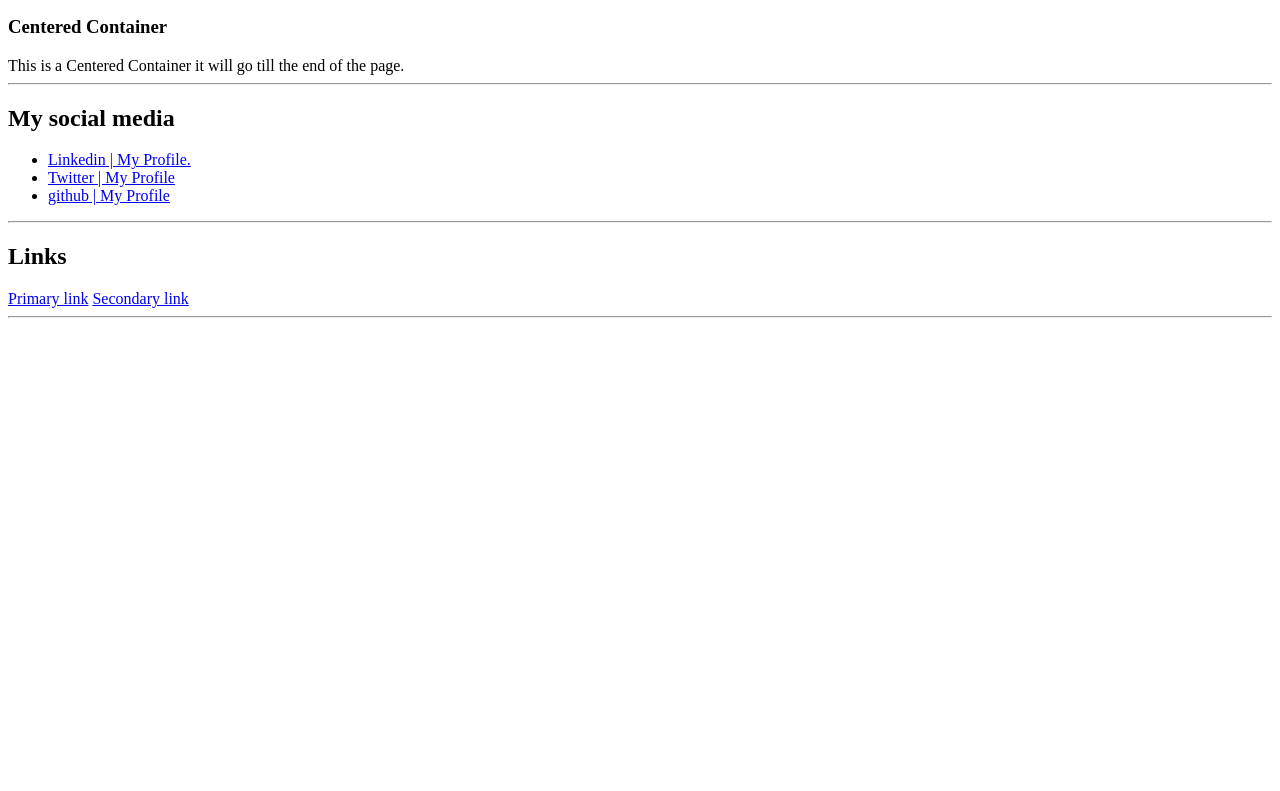
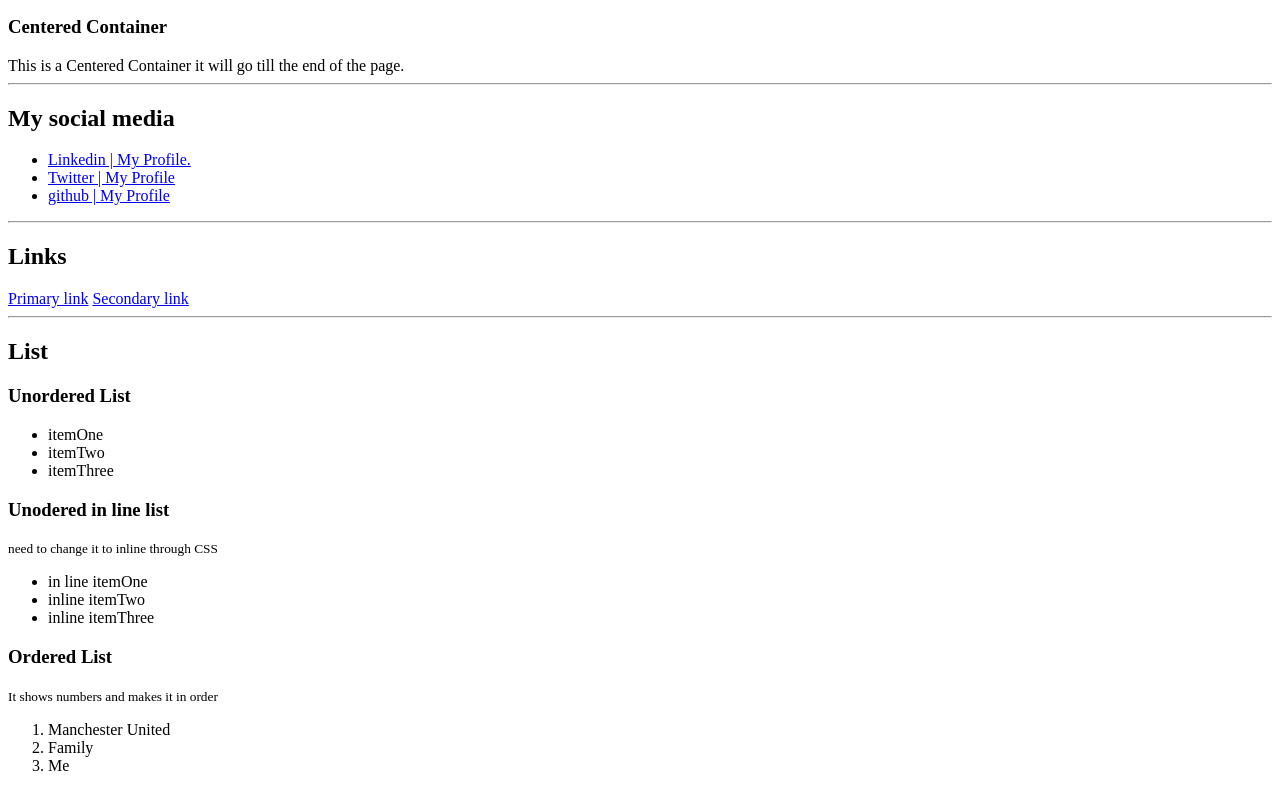
Before and after one commit to whois1T4CH1/Mohammad-Arham-Alam-website, a plain HTML site: page index.html in a window 1280 px wide. Shown: the part 433-1224 px from the top of the page. Before the commit the page ends 800 px from the top, so only its background shows below. Drawn offline with Linux system fonts and the light colour scheme.

Commit message:
update: till list

```diff
--- a/index.html
+++ b/index.html
@@ -59,7 +59,51 @@
 
     <hr>
 
+    <h2>
+        List
+    </h2>
 
+    <h3>
+        Unordered List
+    </h3>
+
+    <ul>
+        <li>
+            itemOne
+        </li>
+        <li>
+            itemTwo
+        </li>
+        <li>
+            itemThree
+        </li>
+    </ul>
+
+    <h3>
+        Unodered in line list
+    </h3>
+    <small>need to change it to inline through CSS</small>
+
+    <ul>
+        <li>
+            in line itemOne
+        </li>
+        <li>
+            inline itemTwo
+        </li>
+        <li>
+            inline itemThree
+        </li>
+    </ul>
+
+    <h3>Ordered List</h3>
+    <small>It shows numbers and makes it in order</small>
+
+    <ol>
+        <li>Manchester United </li>
+        <li>Family</li>
+        <li>Me</li>
+    </ol>
 
 
 
```
